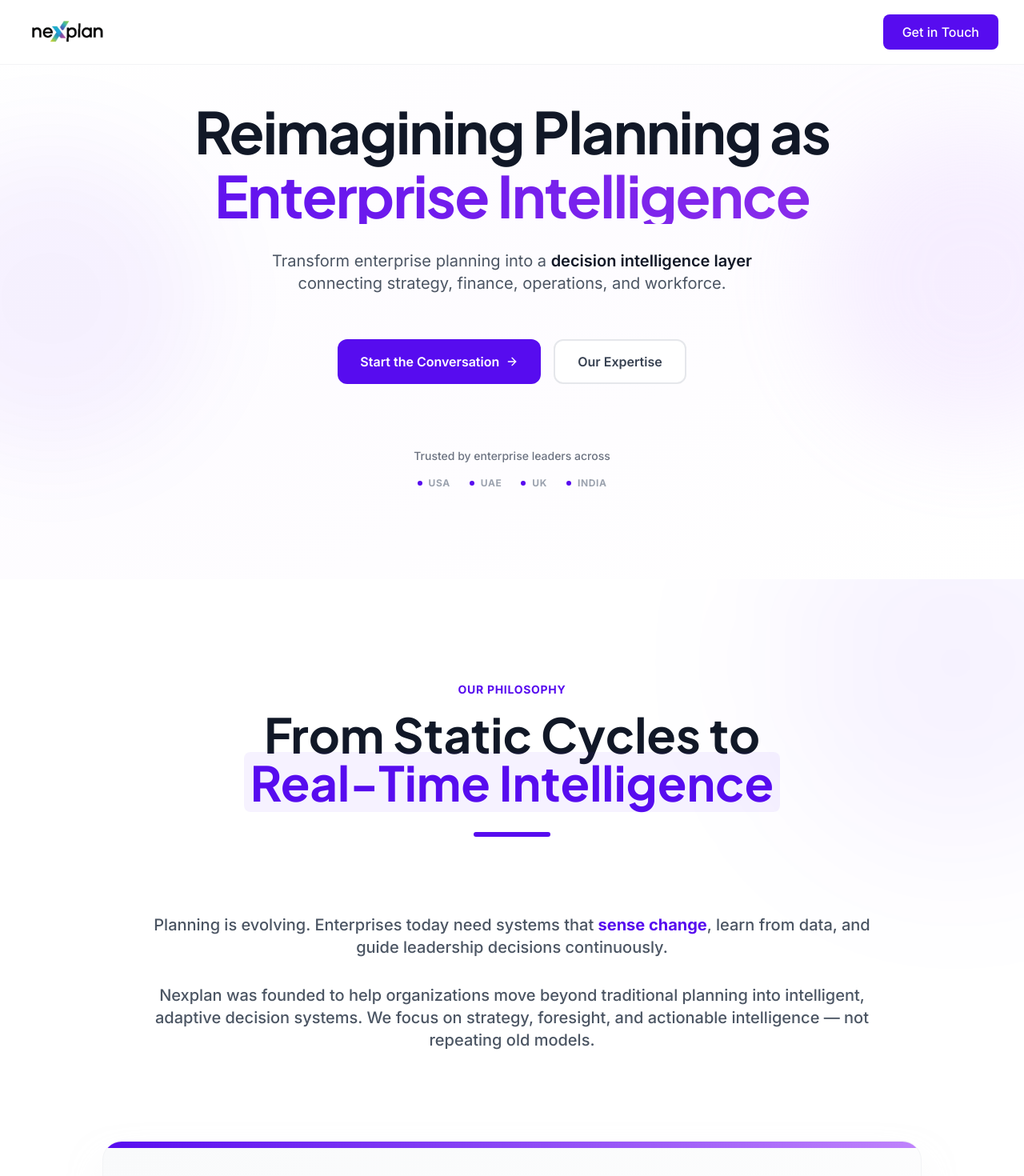
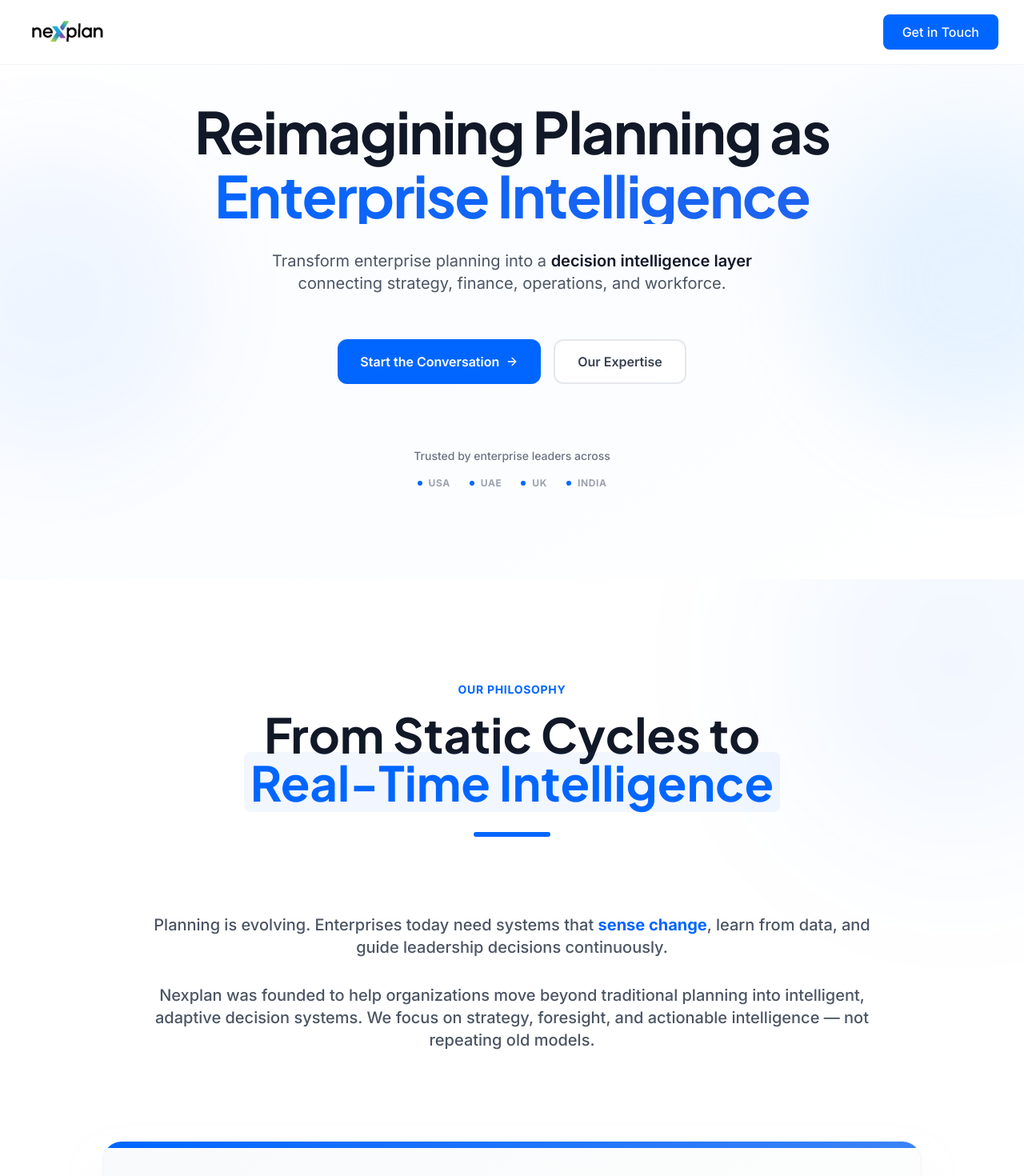
Before and after one commit to skarun505/Nexplan, a Next.js app: page / in a window 1280 px wide. Shown: the top 1470 px of the page at 80% size. Built offline with nearby package versions, Linux system fonts and the light colour scheme.

Commit message:
Change color scheme from purple to electric blue (#0066FF)

```diff
--- a/app/globals.css
+++ b/app/globals.css
@@ -10,7 +10,7 @@
 
 @layer utilities {
     .text-primary-color {
-        @apply text-[#570CEF];
+        @apply text-[#0066FF];
     }
 
     .card-hover {
@@ -97,10 +97,10 @@ html {
 }
 
 ::-webkit-scrollbar-thumb {
-    background: #570CEF;
+    background: #0066FF;
     border-radius: 4px;
 }
 
 ::-webkit-scrollbar-thumb:hover {
-    background: #3b06a3;
+    background: #0052CC;
 }
--- a/app/page.tsx
+++ b/app/page.tsx
@@ -32,7 +32,7 @@ export default function Home() {
                 <div className="max-w-7xl mx-auto px-4 sm:px-6 lg:px-8">
                     <div className="flex justify-between items-center h-16 md:h-20">
                         <img src="/header-logo.png" alt="Nexplan" className="h-8 md:h-10 w-auto" />
-                        <a href="#contact" className="px-6 py-2.5 bg-primary text-white rounded-lg hover:bg-[#3b06a3] transition-colors text-sm md:text-base font-medium">
+                        <a href="#contact" className="px-6 py-2.5 bg-primary text-white rounded-lg hover:bg-[#0052CC] transition-colors text-sm md:text-base font-medium">
                             Get in Touch
                         </a>
                     </div>
@@ -42,11 +42,11 @@ export default function Home() {
             {/* Hero Section - Modern Minimalist */}
             <section className="relative pt-24 pb-20 md:pt-32 md:pb-28 px-4 sm:px-6 lg:px-8 overflow-hidden">
                 {/* Subtle gradient background */}
-                <div className="absolute inset-0 bg-gradient-to-br from-white via-purple-50/30 to-white"></div>
+                <div className="absolute inset-0 bg-gradient-to-br from-white via-blue-50/30 to-white"></div>
 
                 {/* Animated gradient orbs */}
                 <div className="absolute top-1/4 -left-32 w-96 h-96 bg-primary/10 rounded-full blur-3xl animate-pulse"></div>
-                <div className="absolute bottom-1/4 -right-32 w-96 h-96 bg-purple-300/20 rounded-full blur-3xl animate-pulse" style={{ animationDelay: '1s' }}></div>
+                <div className="absolute bottom-1/4 -right-32 w-96 h-96 bg-blue-300/20 rounded-full blur-3xl animate-pulse" style={{ animationDelay: '1s' }}></div>
 
                 <div className="max-w-6xl mx-auto relative z-10">
                     <div className="text-center space-y-8">
@@ -55,7 +55,7 @@ export default function Home() {
                         <div className="space-y-4 fade-in-up">
                             <h1 className="font-heading text-4xl sm:text-5xl md:text-6xl lg:text-7xl font-bold leading-[1.1] tracking-tight text-gray-900">
                                 Reimagining Planning as
-                                <span className="block mt-2 text-transparent bg-clip-text bg-gradient-to-r from-primary to-purple-600">
+                                <span className="block mt-2 text-transparent bg-clip-text bg-gradient-to-r from-primary to-blue-600">
                                     Enterprise Intelligence
                                 </span>
                             </h1>
@@ -70,7 +70,7 @@ export default function Home() {
 
                         {/* Clean CTA Section */}
                         <div className="pt-6 flex flex-col sm:flex-row justify-center gap-4 fade-in-up" style={{ animationDelay: '0.2s' }}>
-                            <a href="#contact" className="group inline-flex items-center justify-center gap-2 px-7 py-3.5 bg-primary text-white rounded-xl hover:bg-[#3b06a3] transition-all duration-300 hover:shadow-xl hover:shadow-primary/30 hover:-translate-y-0.5 text-base font-semibold">
+                            <a href="#contact" className="group inline-flex items-center justify-center gap-2 px-7 py-3.5 bg-primary text-white rounded-xl hover:bg-[#0052CC] transition-all duration-300 hover:shadow-xl hover:shadow-primary/30 hover:-translate-y-0.5 text-base font-semibold">
                                 Start the Conversation
                                 <ArrowRight className="w-4 h-4 group-hover:translate-x-1 transition-transform" />
                             </a>
@@ -132,7 +132,7 @@ export default function Home() {
                     {/* Leadership Capability Box - Premium Card Style */}
                     <div className="mt-20 md:mt-28 fade-in-up">
                         <div className="bg-gradient-to-br from-gray-50 to-white rounded-3xl p-8 md:p-14 border border-gray-100 shadow-2xl shadow-gray-200/50 relative overflow-hidden group">
-                            <div className="absolute top-0 left-0 w-full h-2 bg-gradient-to-r from-primary to-purple-400"></div>
+                            <div className="absolute top-0 left-0 w-full h-2 bg-gradient-to-r from-primary to-blue-500"></div>
 
                             <h3 className="font-heading text-3xl md:text-4xl font-bold mb-6 text-center text-gray-900">
                                 Planning as a <span className="text-primary">Leadership Capability</span>
@@ -437,7 +437,7 @@ export default function Home() {
                                     </div>
                                     <button
                                         type="submit"
-                                        className="w-full px-8 py-4 bg-primary text-white rounded-lg hover:bg-[#3b06a3] transition-all hover:shadow-lg font-bold text-base md:text-lg"
+                                        className="w-full px-8 py-4 bg-primary text-white rounded-lg hover:bg-[#0052CC] transition-all hover:shadow-lg font-bold text-base md:text-lg"
                                     >
                                         Send Message
                                     </button>
--- a/tailwind.config.ts
+++ b/tailwind.config.ts
@@ -12,7 +12,7 @@ export default {
         extend: {
             colors: {
                 primary: {
-                    DEFAULT: '#570CEF',
+                    DEFAULT: '#0066FF',
                     foreground: '#ffffff',
                 },
                 secondary: {
```
